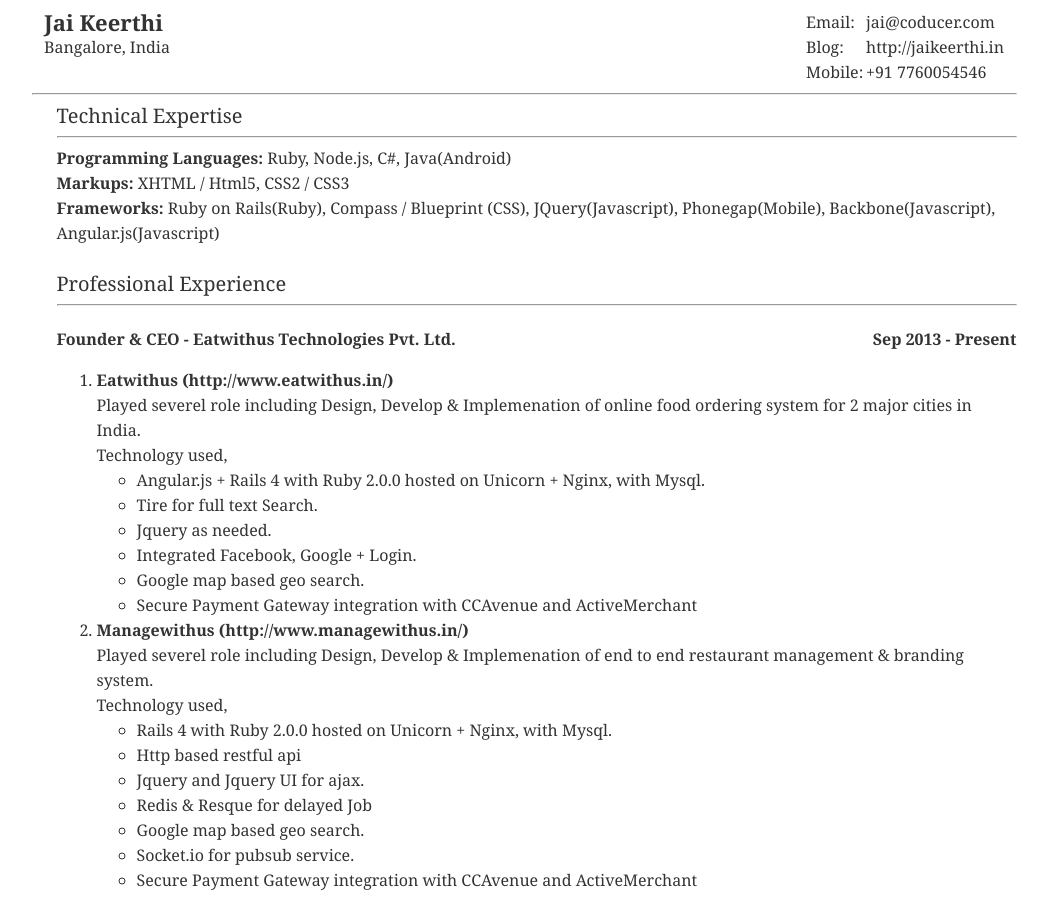
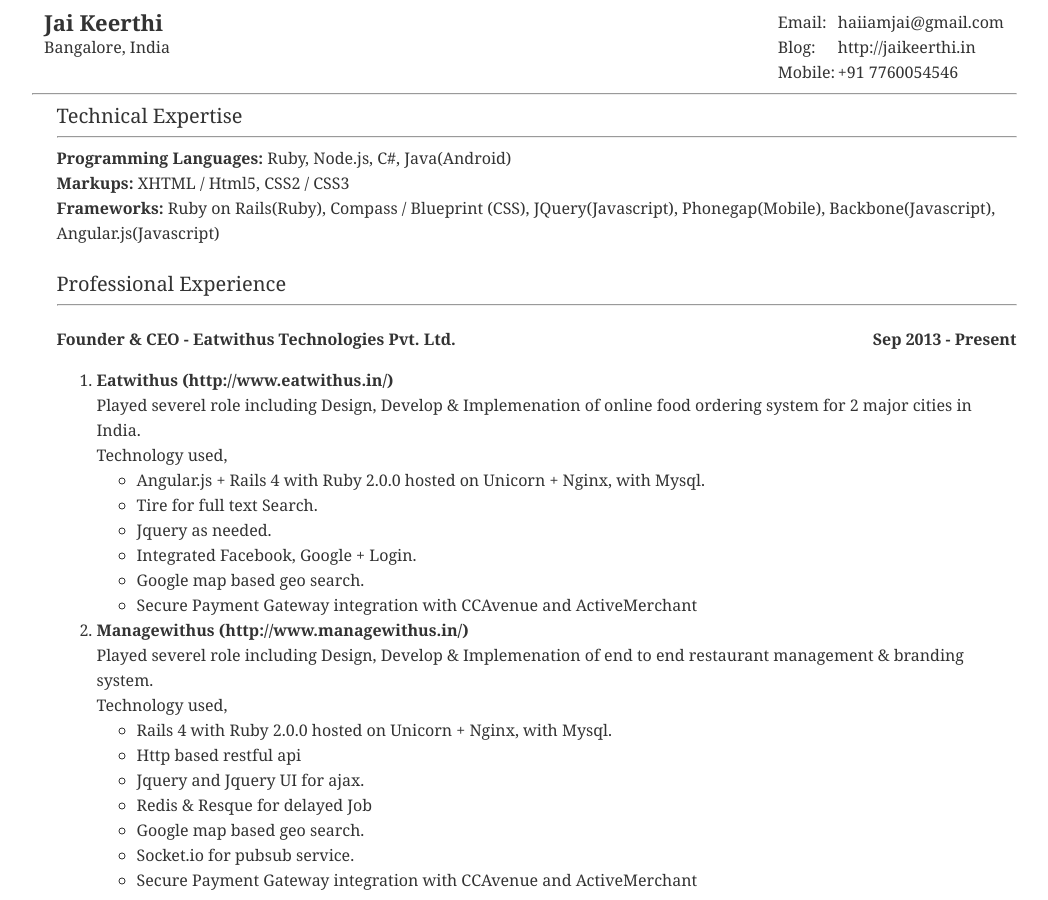
Before and after one commit to kjaikeerthi/kjaikeerthi.github.io, a Jekyll site: the page resume.html, which Jekyll copies as it is, in a window 1280 px wide and 900 px high. Shown: the whole window, without its empty margins (116-1164 px from the left). Built offline with Jekyll 4.4.1, drawn with Linux system fonts in a browser that asks for light colours; Markdown is read by kramdown in place of the engine named in the settings.

Commit message:
updated email in resume

```diff
--- a/resume.html
+++ b/resume.html
@@ -85,7 +85,7 @@
       </div>
       <div class="right">
         <div class="label">Email:</div>
-        <a href="mailto:jai@coducer.com" class="content">jai@coducer.com</a>
+        <a href="mailto:haiiamjai@gmail.com" class="content">haiiamjai@gmail.com</a>
         <br />
         <div class="label">Blog:</div>
         <a href="http://jaikeerthi.in"  class="content">http://jaikeerthi.in</a>
```
